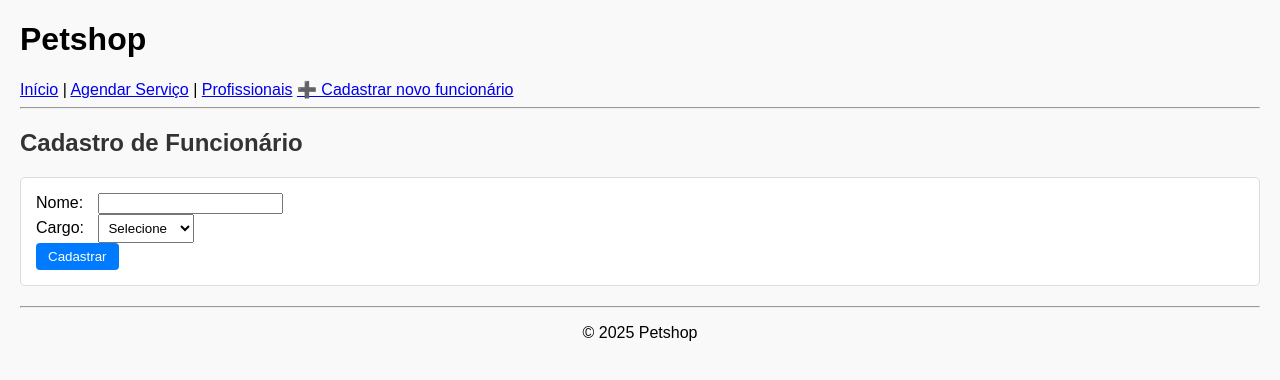
After one commit to ludhill/petshop-servicos, a Flask app: page /cadastrar-funcionario in a window 1280 px wide. The commit adds this page. Shown: the top 380 px of the page. Run offline with Flask 3, Linux system fonts and the light colour scheme.

Commit message:
Adicionar cadastro profissional

```diff
--- a/app/routes.py
+++ b/app/routes.py
@@ -42,6 +42,27 @@ def cadastrar_cliente():
         flash("Cliente cadastrado com sucesso!")
         return redirect(url_for('main.index'))
     return render_template('cliente.html')
+
+@main.route('/cadastrar-funcionario', methods=['GET', 'POST'])
+def cadastrarfuncionario():
+    if request.method == 'POST':
+        nome = request.form['nome']
+        cargo = request.form['cargo']
+
+        novo_funcionario = Funcionario(nome=nome, cargo=cargo)
+        db.session.add(novo_funcionario)
+        db.session.commit()
+
+        flash("Funcionário cadastrado com sucesso!")
+        return redirect(url_for('main.cadastrarfuncionario'))
+
+    return render_template('cadastrar_funcionario.html')
+
+@main.route('/profissionais')
+def profissionais():
+    todos = Funcionario.query.all()
+    return render_template('profissionais.html', profissionais=todos)
+
 
 @main.route('/agendar', methods=['GET', 'POST'])
 def agendar():
--- a/app/templates/base.html
+++ b/app/templates/base.html
@@ -21,7 +21,10 @@
         <h1>Petshop</h1>
         <nav aria-label="Menu principal">
             <a href="{{ url_for('main.index') }}">Início</a> |
-            <a href="{{ url_for('main.agendar') }}">Agendar Serviço</a>
+            <a href="{{ url_for('main.agendar') }}">Agendar Serviço</a> |
+            <a href="{{ url_for('main.profissionais') }}">Profissionais</a>
+            <a href="{{ url_for('main.cadastrarfuncionario') }}">➕ Cadastrar novo funcionário</a>
+
         </nav>
         <hr>
     </header>
--- /dev/null
+++ b/app/templates/cadastrar_funcionario.html
@@ -0,0 +1,20 @@
+{% extends 'base.html' %}
+{% block title %}Cadastrar Funcionário{% endblock %}
+{% block content %}
+<h2>Cadastro de Funcionário</h2>
+
+<form method="post">
+  <label>Nome:</label>
+  <input type="text" name="nome" required><br>
+
+  <label>Cargo:</label>
+  <select name="cargo" required>
+    <option value="">Selecione</option>
+    <option value="Veterinário">Veterinário</option>
+    <option value="Tosador">Tosador</option>
+    <option value="Banhista">Banhista</option>
+  </select><br>
+
+  <button type="submit">Cadastrar</button>
+</form>
+{% endblock %}
```
Also changed, not shown: app/models.py (+21 -12 lines), app/templates/profissionais.html (added, +11 -0 lines).
